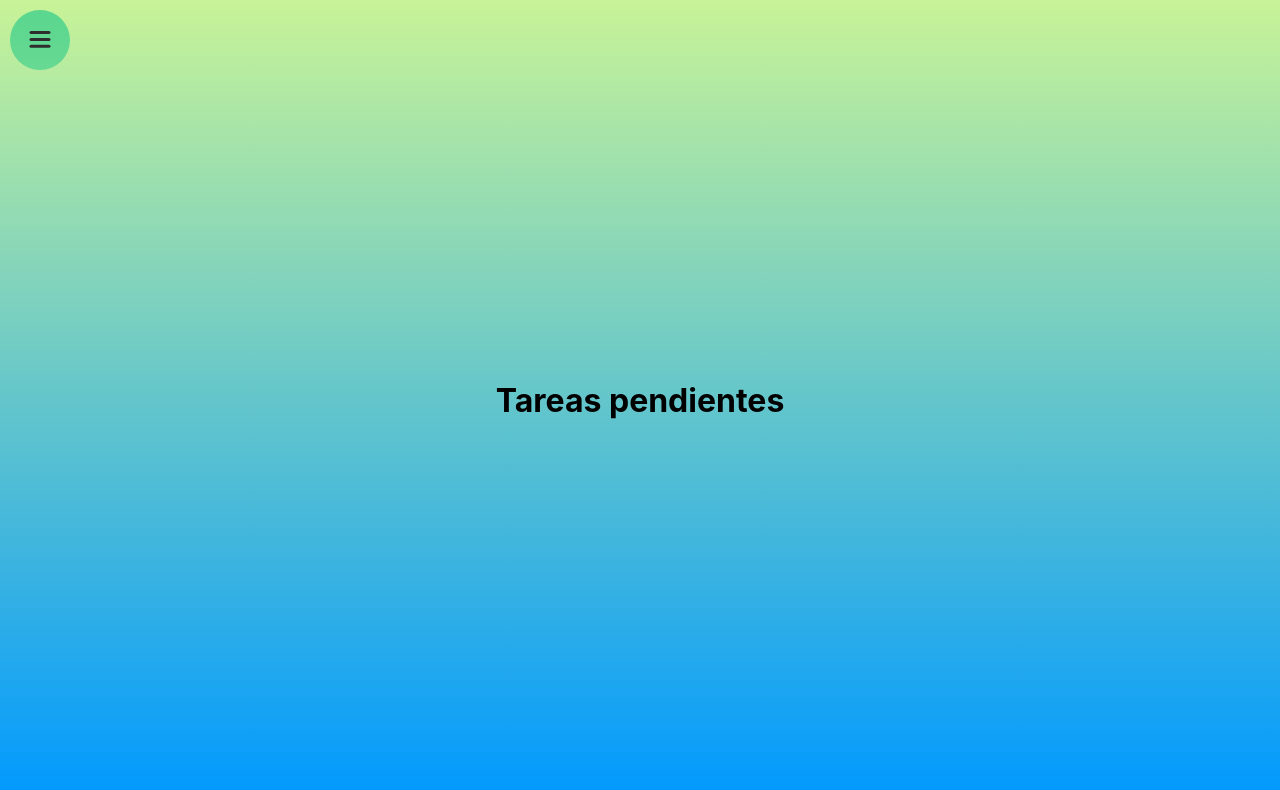
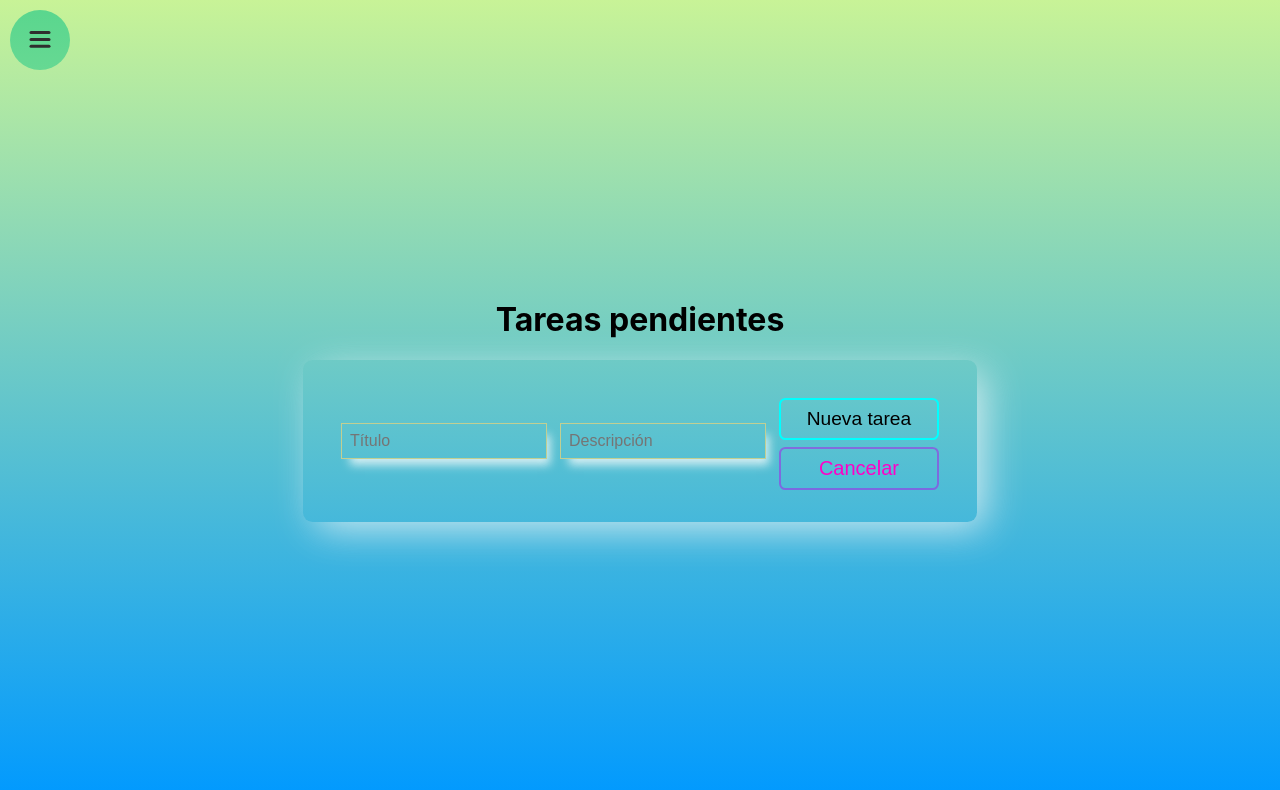
Before and after one commit to Silzhar/todoLuist_redux, a React (Create React App) app: page /remaining in a window 1280 px wide. Shown: the top 790 px of the page. Built offline with nearby package versions, Linux system fonts and the light colour scheme.

Commit message:
Add remaining tasks

```diff
--- a/src/components/RemainingTask/RemainingTask.jsx
+++ b/src/components/RemainingTask/RemainingTask.jsx
@@ -1,9 +1,137 @@
-import React from 'react'
+import { useSelector, useDispatch } from 'react-redux';
+
+import {
+    // Selectors.
+    selectTitle,
+    selectDescription,
+    selectCreatedRemainingCard,
+    // Actions.
+    createRemainingTask,
+    changeFormValue,
+  } from '../../features/cardSlice';
+
+  import './RemainingTask.scss'
 
 export function RemainingTask() {
+    const dispatch = useDispatch()
+
+  const createdRemainingCard = useSelector(selectCreatedRemainingCard)
+  const title = useSelector(selectTitle)
+  const desciption = useSelector(selectDescription)
+
+
+  function handleSubmit(event) {
+    event.preventDefault();
+    dispatch(createRemainingTask());
+  }
+  function handleChangeInput(ev) {
+    dispatch(
+      changeFormValue({
+        name: ev.target.name,
+        value: ev.target.value,
+      })
+    )
+  }
     return (
         <div>
-            <h1>Tareas pendientes</h1>
+      <h1>Tareas pendientes</h1>
+      <div>
+      <form onSubmit={handleSubmit} className="CardInput">
+        <input
+          type="text"
+          name="title"
+          placeholder="Título"
+          value={title}
+          onChange={handleChangeInput}
+        />
+
+        <input
+          type="text"
+          name="description"
+          placeholder="Descripción"
+          value={desciption}
+          onChange={handleChangeInput}
+        />
+
+        <div className="CardInput__buttons">
+          <button
+            type="submit"
+            onClick={() => dispatch(createRemainingTask())}
+            className="CardInput__add-button"
+          >
+            Nueva tarea
+          </button>
+
+          <button className="CardInput__cancel-button">Cancelar</button>
         </div>
+      </form>
+    </div>
+      <form onSubmit={handleSubmit} className="urgentTaskInput"></form>
+      {createdRemainingCard[0] ? (
+        <div className="task">
+            <p className="task__title">{createdRemainingCard[0]}</p>
+            <p className="task__description">{createdRemainingCard[1]}</p>
+        </div>) : null }
+      {createdRemainingCard[2] ? (
+          <div className="task">
+            <p className="task__title">{createdRemainingCard[2]}</p>
+            <p className="task__description">{createdRemainingCard[3]}</p>
+          </div>
+      ) : null}
+      {createdRemainingCard[4] ? (
+          <div className="task">
+            <p className="task__title">{createdRemainingCard[4]}</p>
+            <p className="task__description">{createdRemainingCard[5]}</p>
+          </div>
+      ) : null}
+      {createdRemainingCard[6] ? (
+          <div className="task">
+            <p className="task__title">{createdRemainingCard[6]}</p>
+            <p className="task__description">{createdRemainingCard[7]}</p>
+          </div>
+      ) : null}
+      {createdRemainingCard[8] ? (
+          <div className="task">
+            <p className="task__title">{createdRemainingCard[8]}</p>
+            <p className="task__description">{createdRemainingCard[9]}</p>
+          </div>
+      ) : null}
+      {createdRemainingCard[10] ? (
+          <div className="task">
+            <p className="task__title">{createdRemainingCard[10]}</p>
+            <p className="task__description">{createdRemainingCard[11]}</p>
+          </div>
+      ) : null}
+      {createdRemainingCard[12] ? (
+          <div className="task">
+            <p className="task__title">{createdRemainingCard[12]}</p>
+            <p className="task__description">{createdRemainingCard[13]}</p>
+          </div>
+      ) : null}
+      {createdRemainingCard[14] ? (
+          <div className="task">
+            <p className="task__title">{createdRemainingCard[14]}</p>
+            <p className="task__description">{createdRemainingCard[15]}</p>
+          </div>
+      ) : null}
+      {createdRemainingCard[16] ? (
+          <div className="task">
+            <p className="task__title">{createdRemainingCard[16]}</p>
+            <p className="task__description">{createdRemainingCard[17]}</p>
+          </div>
+      ) : null}
+      {createdRemainingCard[18] ? (
+          <div className="task">
+            <p className="task__title">{createdRemainingCard[18]}</p>
+            <p className="task__description">{createdRemainingCard[19]}</p>
+          </div>
+      ) : null}
+      {createdRemainingCard[20] ? (
+          <div className="task">
+            <p className="task__title">{createdRemainingCard[20]}</p>
+            <p className="task__description">{createdRemainingCard[21]}</p>
+          </div>
+      ) : null}
+    </div>
     )
 }
--- a/src/components/RemainingTask/RemainingTask.scss
+++ b/src/components/RemainingTask/RemainingTask.scss
@@ -0,0 +1,88 @@
+.CardInput {
+    display: flex;
+    align-items: center;
+    padding: 2rem;
+    box-shadow: 10px 9px 39px -3px #fbfafabf;
+    width: 70%;
+    margin-right:auto;
+    margin-left: auto;
+    border-radius: 0.60rem;
+
+      > input {
+        width: 100%;
+        padding: 0.5rem;
+        margin: 0.4rem;
+        font-size: 1rem;
+        background-color: transparent;
+        border: 1px solid rgb(193, 207, 146);
+        box-shadow: 6px 9px 9px -3px #fdfdfdbf;
+
+      }
+
+      &__buttons {
+        // align-items: center;
+
+        > button {
+          cursor: pointer;
+          outline: none;
+        }
+      }
+
+      &__add-button {
+        width: 10rem;
+        background-color: transparent;
+        color: black;
+        font-size: 1.2rem;
+        padding: 0.5rem 1rem;
+        border-radius: 0.40rem;
+        border: 2px solid aqua;
+        margin: 0.4rem;
+
+
+        &:disabled {
+          background-color: grey;
+        }
+      }
+
+      &__cancel-button {
+        width: 10rem;
+        background-color: transparent;
+        color: grey;
+        font-size: 1rem;
+        padding: 0.5rem 1rem;
+        border: 2px solid #b401eb71;
+        border-radius: 0.40rem;
+
+        &:enabled {
+          font-size: 1.25rem;
+          color: #ff00c8;
+        }
+      }
+    }
+
+
+  .task {
+    display: flex;
+    display: inline-block;
+    justify-content: center;
+    padding: 2rem;
+    box-shadow: 10px 9px 39px -3px #fbfafabf;
+    width: 70%;
+    border: 1px solid rgb(193, 207, 146);
+    border-radius: 0.60rem;
+    margin-top: 1rem;
+    margin-right: auto;
+    margin-left: auto;
+
+    &__title {
+      margin-right: 2rem;
+      color: #c8f397;
+      display: inline-block;
+
+    }
+
+    &__description {
+      color: rgb(7, 110, 179);
+      display: inline-block;
+    }
+  }
--- a/src/features/cardSlice.js
+++ b/src/features/cardSlice.js
@@ -6,7 +6,7 @@ export const cardSlice = createSlice({
   initialState: {
     createCard: [],
     createdUrgentCard: [],
-    cardList: [],
+    remainingCard: [],
     list: [],
     task: {
       title: '',
@@ -43,6 +43,18 @@ export const cardSlice = createSlice({
       state.list.length = 0;
       state.drawCreateCard = true;
     },
+    createRemainingTask: (state, action) => {
+      const { title, description } = state.task;
+      state.remainingCard.push(title, description);
+
+      // Reset states.
+      state.task = {
+        title: '',
+        description: '',
+      };
+      state.list.length = 0;
+      state.drawCreateCard = true;
+    },
     // I define the behaviour of each gearbox launched
     // by an action and configure the new status.
     changeFormValue: (state, action) => {
@@ -58,14 +70,16 @@ export const cardSlice = createSlice({
 export const {
   createTask,
   createUrgentTask,
+  createRemainingTask,
   changeFormValue,
 } = cardSlice.actions;
 
 //Selectors.
 export const selectCreateCard = (state) => state.card.createCard;
 export const selectCreatedUrgentCard = (state) => state.card.createdUrgentCard;
+export const selectCreatedRemainingCard = (state) => state.card.remainingCard;
+
 export const selectTitle = (state) => state.card.task.title;
 export const selectDescription = (state) => state.card.task.description;
-export const selectCardList = (state) => state.cardList;
 
 export default cardSlice.reducer;
```
Also changed, not shown: src/components/UrgentTask/UrgentTask.jsx (+9 -10 lines), 1 other file (tests, documents, lock files or other folders).
